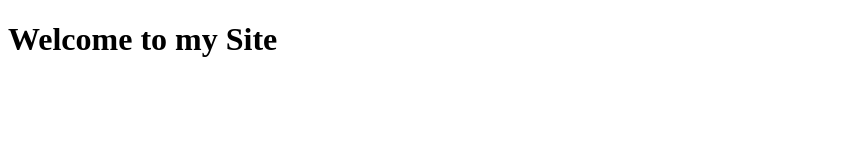
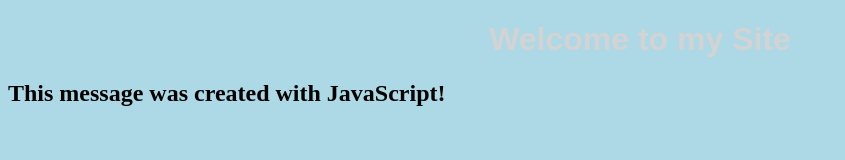
Before and after one commit to LuckyT89/LuckyT89.github.io, a plain HTML site: page index.html in a window 1280 px wide. Shown: the whole page, without its empty margins (0-845 px from the left). Drawn offline with Linux system fonts and the light colour scheme.

Commit message:
Added basic CSS and JS files.

```diff
--- a/index.html
+++ b/index.html
@@ -4,9 +4,11 @@
     <meta charset="UTF-8">
     <meta http-equiv="X-UA-Compatible" content="IE=edge">
     <meta name="viewport" content="width=device-width, initial-scale=1.0">
+    <link rel="stylesheet" href="style.css">
+    <script defer src="script.js"></script>
     <title>Tyler Luckewicz</title>
 </head>
 <body>
-    <h1>Welcome to my Site</h1>
+    <h1 class='main-heading'>Welcome to my Site</h1>
 </body>
 </html>
--- /dev/null
+++ b/script.js
@@ -0,0 +1,3 @@
+const h2 = document.createElement('h2');
+h2.textContent = 'This message was created with JavaScript!';
+document.body.appendChild(h2);
--- /dev/null
+++ b/style.css
@@ -0,0 +1,9 @@
+body {
+    background: lightblue;
+}
+
+.main-heading {
+    text-align: center;
+    font-family: arial;
+    color: lightgray;
+}
```
